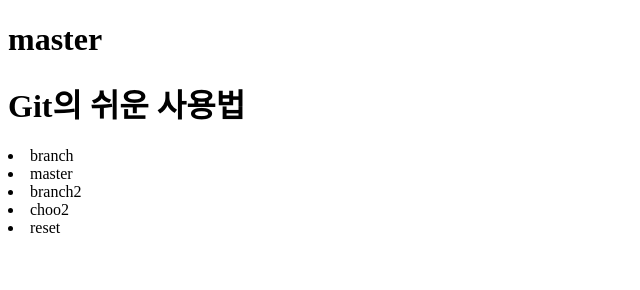
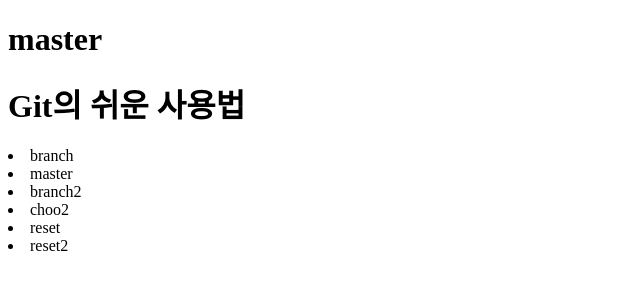
Before and after one commit to SimJaeMin/project1_sim, a plain HTML site: page index.html in a window 1280 px wide. Shown: the full height of the page, 0-640 px from the left. Drawn offline with Linux system fonts and the light colour scheme.

Commit message:
두번째 li 추가

```diff
--- a/index.html
+++ b/index.html
@@ -12,5 +12,6 @@
     <li>branch2</li>
     <li>choo2</li>
     <li>reset</li>
+    <li>reset2</li>
   </body>
 </html>
```
